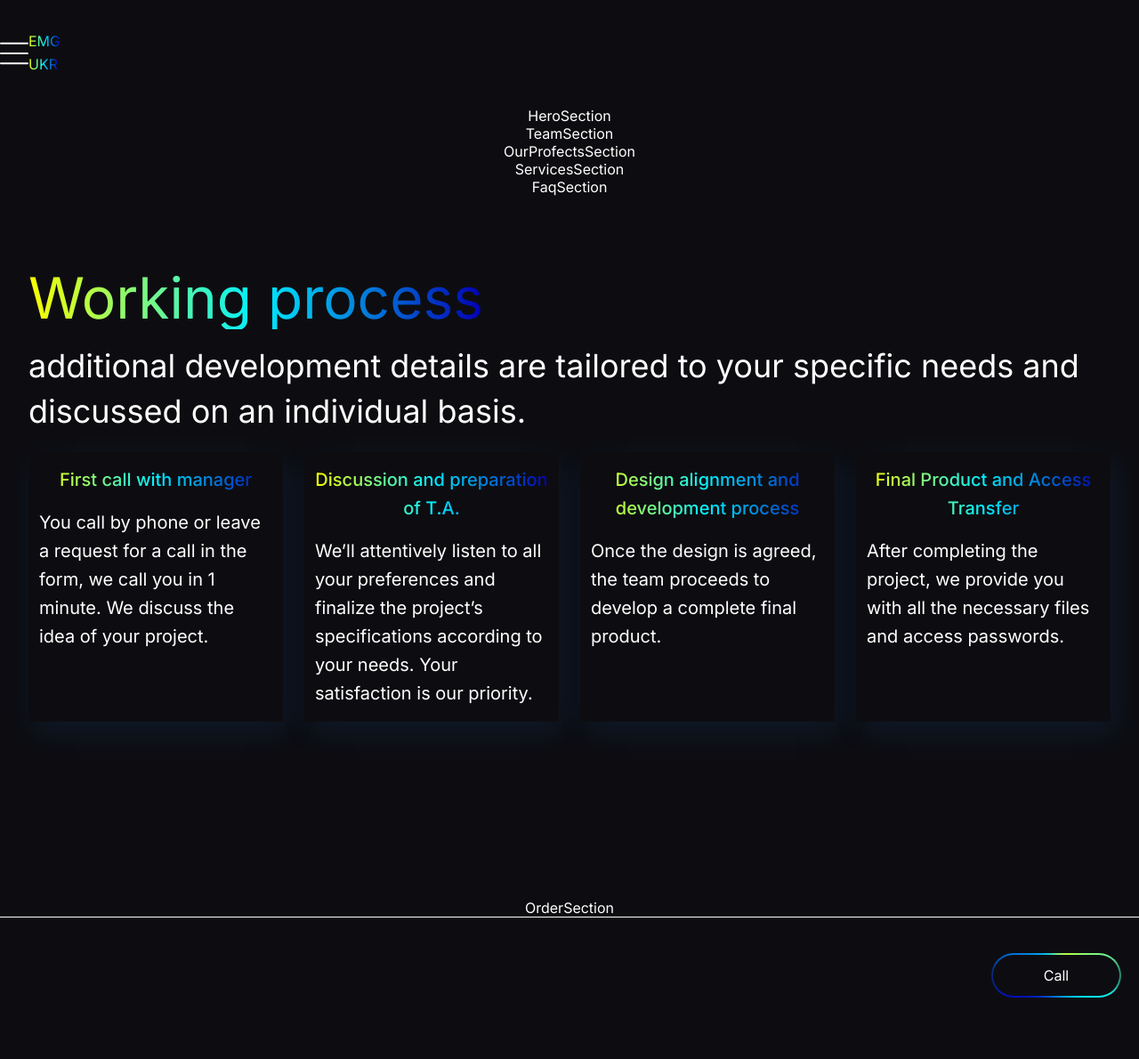
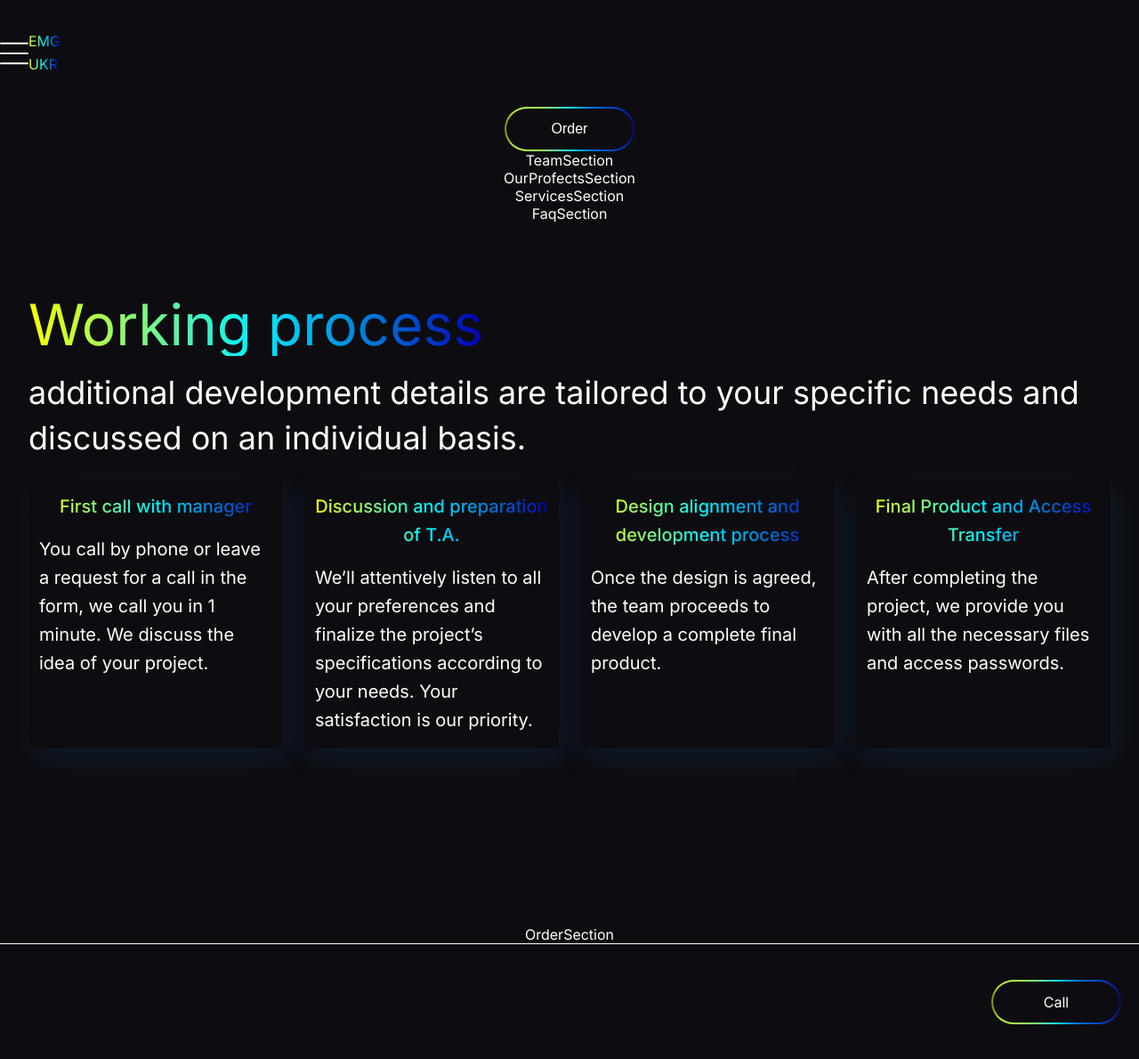
Before and after one commit to Webevery/new-webevery, a Next.js app: page / in a window 1280 px wide. Shown: the whole page at 89% size. Before the commit the page ends 1160 px from the top, so only its background shows below. Built offline with nearby package versions, Linux system fonts and the light colour scheme.

Commit message:
start btns

```diff
--- a/src/app/globals.scss
+++ b/src/app/globals.scss
@@ -18,7 +18,6 @@ html {
 }
 
 body {
-  // width: 100%;
   min-height: 100vh;
   color: $gray0;
   background-color: $gray900;
--- a/src/components/Buttons/Btns.module.scss
+++ b/src/components/Buttons/Btns.module.scss
@@ -1,38 +1,38 @@
 @import "../../app/variables";
 
-.callBtn {
-  width: 148px;
-  height: 46px;
-  background-image: linear-gradient(
-    90deg,
-    $gradientYellow,
-    $gradientCyan,
-    $gradientBlue
-  );
-  background-position: center;
-  background-size: contain;
+.btnWrapper {
   border-radius: 100px;
   display: flex;
   align-items: center;
   justify-content: center;
-  padding: 1px;
+  padding: 2px;
+  position: relative;
   overflow: hidden;
-  transition-duration: 1s;
+
+  &::before {
+    content: "";
+    background: conic-gradient(
+      $gradientCyan,
+      $gradientBlue,
+      $gradientCyan,
+      $gradientYellow,
+      $gradientCyan
+    );
+    filter: blur(8px);
+    position: absolute;
+    width: 100%;
+    height: 300%;
+  }
 
   &:hover,
   &:focus {
-    // scale: 0.9;
-    box-shadow: 0px 0px 4px white;
-    background-image: linear-gradient(
-      180deg,
-      $gradientYellow,
-      $gradientCyan,
-      $gradientBlue
-    );
-    // animation: btnHover 1s linear ;
+    filter: brightness(1.1) drop-shadow(0px 0px 4px rgba(255, 255, 255, 0.349));
+    &::before {
+      animation: rotate 4s linear infinite;
+    }
   }
 
-  & a {
+  & .btn {
     width: 100%;
     height: 100%;
     border-radius: inherit;
@@ -41,16 +41,14 @@
     align-items: center;
     justify-content: center;
     font-size: 16px;
+    z-index: 1;
+    font-size: 16px;
+    color: $gray0;
   }
 }
 
-@keyframes btnHover {
+@keyframes rotate {
   to {
-    background-image: linear-gradient(
-      360deg,
-      $gradientYellow,
-      $gradientCyan,
-      $gradientBlue
-    );
+    transform: rotate(360deg);
   }
 }
--- a/src/components/Buttons/CallBtn/CallBtn.jsx
+++ b/src/components/Buttons/CallBtn/CallBtn.jsx
@@ -1,10 +1,13 @@
 import React from "react";
 import styles from "./CallBtn.module.scss";
+import s from "../Btns.module.scss";
 
 const CallBtn = ({ className }) => {
   return (
-    <div className={`${styles.callBtn} ${className}`}>
-      <a href="tel:+380966058605">Call</a>
+    <div className={`${s.btnWrapper} ${styles.btnBorder} ${className}`}>
+      <a className={s.btn} href="tel:+380966058605">
+        Call
+      </a>
     </div>
   );
 };
--- a/src/components/Buttons/CallBtn/CallBtn.module.scss
+++ b/src/components/Buttons/CallBtn/CallBtn.module.scss
@@ -1,53 +1,6 @@
 @import "../../../app/variables";
 
-.callBtn {
+.btnBorder {
   width: 146px;
   height: 50px;
-  border-radius: 100px;
-  display: flex;
-  align-items: center;
-  justify-content: center;
-  padding: 2px;
-  position: relative;
-  overflow: hidden;
-
-  &::before {
-    content: "";
-    background: conic-gradient(
-      $gradientYellow,
-      $gradientCyan,
-      $gradientBlue,
-      $gradientCyan
-    );
-    filter: blur(8px);
-    position: absolute;
-    width: 100%;
-    height: 300%;
-  }
-
-  &:hover,
-  &:focus {
-    filter: brightness(1.1) drop-shadow(0px 0px 4px rgba(255, 255, 255, 0.349));
-    &::before {
-      animation: rotate 4s linear infinite;
-    }
-  }
-
-  & a {
-    width: 100%;
-    height: 100%;
-    border-radius: inherit;
-    background-color: $gray900;
-    display: flex;
-    align-items: center;
-    justify-content: center;
-    font-size: 16px;
-    z-index: 1;
-  }
 }
-
-@keyframes rotate {
-  to {
-    transform: rotate(360deg);
-  }
-}
--- /dev/null
+++ b/src/components/Buttons/OrderBtn/OrderBtn.jsx
@@ -0,0 +1,15 @@
+import React from "react";
+import styles from "./OrderBtn.module.scss";
+import s from "../Btns.module.scss";
+
+const OrderBtn = ({ className }) => {
+  return (
+    <div className={`${s.btnWrapper} ${styles.btnBorder} ${className}`}>
+      <button type="button" className={s.btn}>
+        Order
+      </button>
+    </div>
+  );
+};
+
+export default OrderBtn;
--- /dev/null
+++ b/src/components/Buttons/OrderBtn/OrderBtn.module.scss
@@ -0,0 +1,13 @@
+@import "../../../app/variables";
+
+.btnBorder {
+  width: 146px;
+  height: 50px;
+
+  & button {
+    background: none;
+    border: none;
+    outline: none;
+    box-shadow: none;
+  }
+}
--- a/src/sections/faqSection/FaqSection.jsx
+++ b/src/sections/faqSection/FaqSection.jsx
@@ -1,11 +1,7 @@
-import styles from './FaqSection.module.scss'
-
+import styles from "./FaqSection.module.scss";
 
 const FaqSection = () => {
-    return (
-        <div>FaqSection</div>
-    )
-}
+  return <section>FaqSection</section>;
+};
 
-
-export default FaqSection
+export default FaqSection;
--- a/src/sections/heroSection/HeroSection.jsx
+++ b/src/sections/heroSection/HeroSection.jsx
@@ -1,11 +1,13 @@
-import styles from './HeroSection.module.scss'
-
+import OrderBtn from "@/components/Buttons/OrderBtn/OrderBtn";
+import styles from "./HeroSection.module.scss";
 
 const HeroSection = () => {
-    return (
-        <div>HeroSection</div>
-    )
-}
+  return (
+    <section>
+      <div className="container"></div>
+      <OrderBtn />
+    </section>
+  );
+};
 
-
-export default HeroSection
+export default HeroSection;
--- a/src/sections/orderSection/OrderSection.jsx
+++ b/src/sections/orderSection/OrderSection.jsx
@@ -1,11 +1,7 @@
-import styles from './OrderSection.module.scss'
-
+import styles from "./OrderSection.module.scss";
 
 const OrderSection = () => {
-    return (
-        <div>OrderSection</div>
-    )
-}
+  return <section>OrderSection</section>;
+};
 
-
-export default OrderSection
+export default OrderSection;
--- a/src/sections/ourProfectsSection/OurProfectsSection.jsx
+++ b/src/sections/ourProfectsSection/OurProfectsSection.jsx
@@ -1,11 +1,7 @@
-import styles from './OurProfectsSection.module.scss'
-
+import styles from "./OurProfectsSection.module.scss";
 
 const OurProfectsSection = () => {
-    return (
-        <div>OurProfectsSection</div>
-    )
-}
+  return <section>OurProfectsSection</section>;
+};
 
-
-export default OurProfectsSection
+export default OurProfectsSection;
--- a/src/sections/servicesSection/ServicesSection.jsx
+++ b/src/sections/servicesSection/ServicesSection.jsx
@@ -1,11 +1,7 @@
-import styles from './ServicesSection.module.scss'
-
+import styles from "./ServicesSection.module.scss";
 
 const ServicesSection = () => {
-    return (
-        <div>ServicesSection</div>
-    )
-}
+  return <section>ServicesSection</section>;
+};
 
-
-export default ServicesSection
+export default ServicesSection;
--- a/src/sections/teamSection/TeamSection.jsx
+++ b/src/sections/teamSection/TeamSection.jsx
@@ -1,11 +1,7 @@
-import styles from './TeamSection.module.scss'
-
+import styles from "./TeamSection.module.scss";
 
 const TeamSection = () => {
-    return (
-        <div>TeamSection</div>
-    )
-}
+  return <section>TeamSection</section>;
+};
 
-
-export default TeamSection
+export default TeamSection;
```
